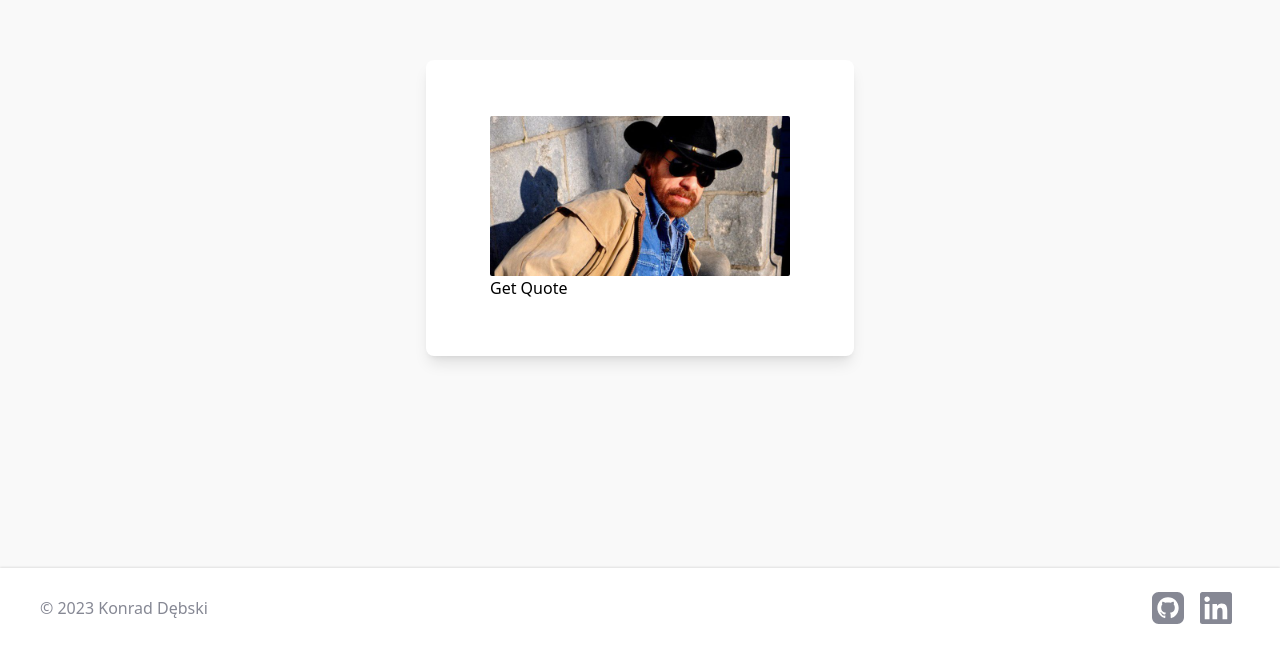
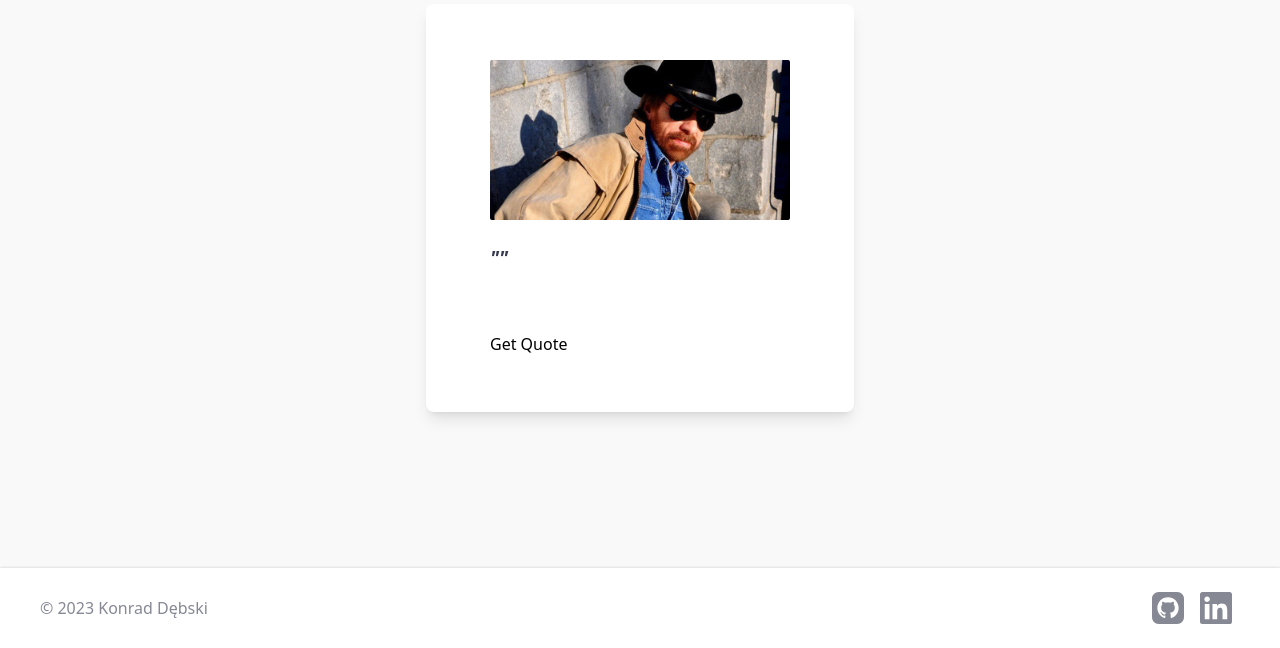
Before and after one commit to DrewnioQ/chuck-norris-jokes, a React (Vite) app: page / in a window 1280 px wide. Shown: the part 152-800 px from the top of the page. Built offline with nearby package versions, Linux system fonts and the light colour scheme; no server answers.

Commit message:
Add Quote component

```diff
--- a/src/components/Card/Card.tsx
+++ b/src/components/Card/Card.tsx
@@ -2,6 +2,7 @@ import { useEffect, useState } from "react"
 import getData, { getCategories } from "../../lib/ChuckNorrisAPI.ts"
 import { CategoriesAPI, DataAPI } from "../../types/types.ts"
 import Image from "./Image/Image.tsx"
+import QuoteBlock from "./Quote/Quote.tsx"
 
 export default function Card() {
   const [result, setResult] = useState<DataAPI>()
@@ -27,6 +28,7 @@ export default function Card() {
   return (
     <div className="max-w-xl rounded-lg bg-white px-16 py-14 shadow-lg">
       <Image />
+      <QuoteBlock quote={result?.value} />
       <button type="button" onClick={handleGetQuote}>
         Get Quote
       </button>
--- /dev/null
+++ b/src/components/Card/Quote/Quote.tsx
@@ -0,0 +1,11 @@
+import { QuoteProps } from "../../../types/types.ts"
+
+export default function QuoteBlock({ quote }: QuoteProps) {
+  return (
+    <div className="my-6 min-h-[4rem]">
+      <blockquote className="text-xl font-bold italic text-darkblue-500">
+        <span>&quot;{quote}&quot;</span>
+      </blockquote>
+    </div>
+  )
+}
--- a/src/types/types.ts
+++ b/src/types/types.ts
@@ -8,3 +8,7 @@ export type DataAPI = {
 }
 
 export type CategoriesAPI = string[]
+
+export type QuoteProps = {
+  quote: string | undefined
+}
```
